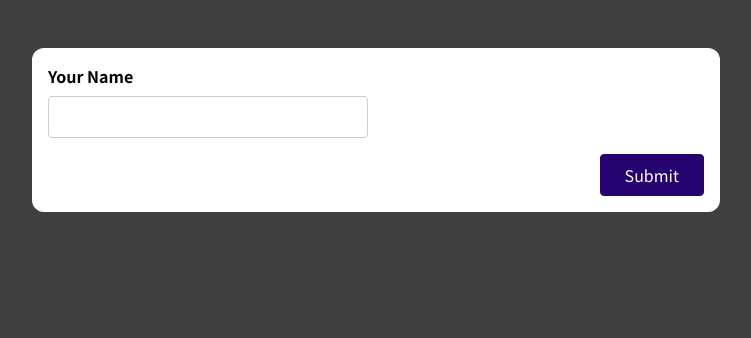
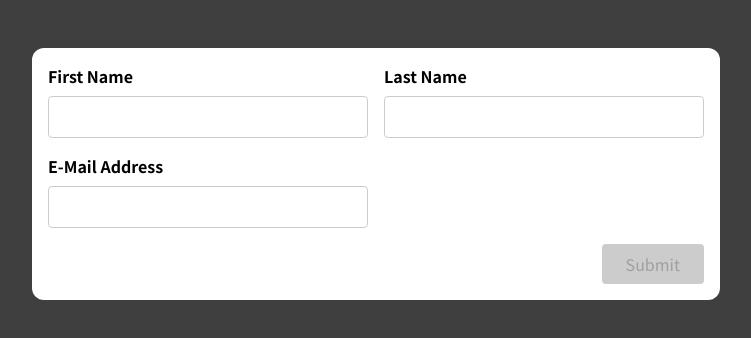
Before and after one commit to pgreber2504/practicing-react-forms, a React (Create React App) app: page / in a window 1280 px wide. Shown: the top 338 px of the page, without its empty margins (264-1015 px from the left). Built offline with nearby package versions, Linux system fonts and the light colour scheme; the HTML template or start-up script is replaced by a standard one.

Commit message:
complex form validity before use hook

```diff
--- a/src/App.js
+++ b/src/App.js
@@ -1,9 +1,12 @@
-import SimpleInput from './components/SimpleInput';
+import BasicForm from './components/BasicForm';
+// import SimpleInput from './components/SimpleInput';
+
 
 function App() {
   return (
     <div className="app">
-      <SimpleInput />
+      {/* <SimpleInput /> */}
+      <BasicForm />
     </div>
   );
 }
--- a/src/components/BasicForm.js
+++ b/src/components/BasicForm.js
@@ -1,22 +1,96 @@
+import { useState } from "react";
+
 const BasicForm = (props) => {
+    const [nameInput, setNameInput] = useState('')
+    const [lastNameInput, setLastNameInput] = useState('')
+    const [emailInput, setEmailInput] = useState('');
+    const [nameTouched, setNameTouched] = useState(false)
+    const [lastNameTouched, setLastNameTouched] = useState(false);
+    const [emailTouched, setEmailTouched] = useState(false)
+
+    const enteredNameIsValid = nameInput.trim() !== ''
+    const enteredLastNameIsValid = lastNameInput.trim() !== ''
+    const enteredMailIsValid = emailInput.includes('@');
+
+    const invalidName = !enteredNameIsValid && nameTouched;
+    const invalidLastName = !enteredLastNameIsValid && lastNameTouched;
+    const invalidEmail = !enteredMailIsValid && emailTouched;
+
+    let formIsValid = false
+    if (enteredNameIsValid && enteredLastNameIsValid & enteredMailIsValid) formIsValid = true;
+    else formIsValid = false;
+
+    const invalidClass = 'form-control invalid'
+
+
+    const clearInputs = () => {
+        setNameInput('');
+        setLastNameInput('');
+        setEmailInput('');
+    }
+
+    const touchedAfterSubmit = (controls) => {
+        setNameTouched(controls);
+        setLastNameTouched(controls);
+        setEmailTouched(controls);
+    }
+
+
+    const nameChangeHandler = e => {
+        setNameInput(e.target.value);
+        setNameTouched(true)
+    }
+    const lastNameChangeHandler = e => {
+        setLastNameInput(e.target.value)
+        setLastNameTouched(true)
+    }
+    const emailChangeHandler = e => {
+        setEmailInput(e.target.value)
+        setEmailTouched(true);
+    }
+
+    const focusOutName = e => {
+        setNameTouched(true);
+    }
+
+    const focusOutLastName = e => {
+        setLastNameTouched(true)
+    }
+
+    const focusOutMail = e => {
+        setEmailTouched(true)
+    }
+
+    const submitHandler = e => {
+        e.preventDefault();
+        touchedAfterSubmit(true)
+        console.log(formIsValid);
+        if (!formIsValid) return
+        //logic
+        console.log(nameInput, lastNameInput, emailInput);
+        clearInputs();
+        touchedAfterSubmit(false)
+    }
+
+
     return (
-        <form>
+        <form onSubmit={submitHandler}>
             <div className='control-group'>
-                <div className='form-control'>
+                <div className={invalidName ? invalidClass : 'form-control'}>
                     <label htmlFor='name'>First Name</label>
-                    <input type='text' id='name' />
+                    <input value={nameInput} onBlur={focusOutName} onChange={nameChangeHandler} type='text' id='name' />
                 </div>
-                <div className='form-control'>
-                    <label htmlFor='name'>Last Name</label>
-                    <input type='text' id='name' />
+                <div className={invalidLastName ? invalidClass : 'form-control'}>
+                    <label htmlFor='lastName'>Last Name</label>
+                    <input value={lastNameInput} onBlur={focusOutLastName} onChange={lastNameChangeHandler} type='text' id='lastName' />
                 </div>
             </div>
-            <div className='form-control'>
-                <label htmlFor='name'>E-Mail Address</label>
-                <input type='text' id='name' />
+            <div className={invalidEmail ? invalidClass : 'form-control'}>
+                <label htmlFor='email'>E-Mail Address</label>
+                <input value={emailInput} onBlur={focusOutMail} onChange={emailChangeHandler} type='text' id='email' />
             </div>
             <div className='form-actions'>
-                <button>Submit</button>
+                <button disabled={!formIsValid}>Submit</button>
             </div>
         </form>
     );
```
